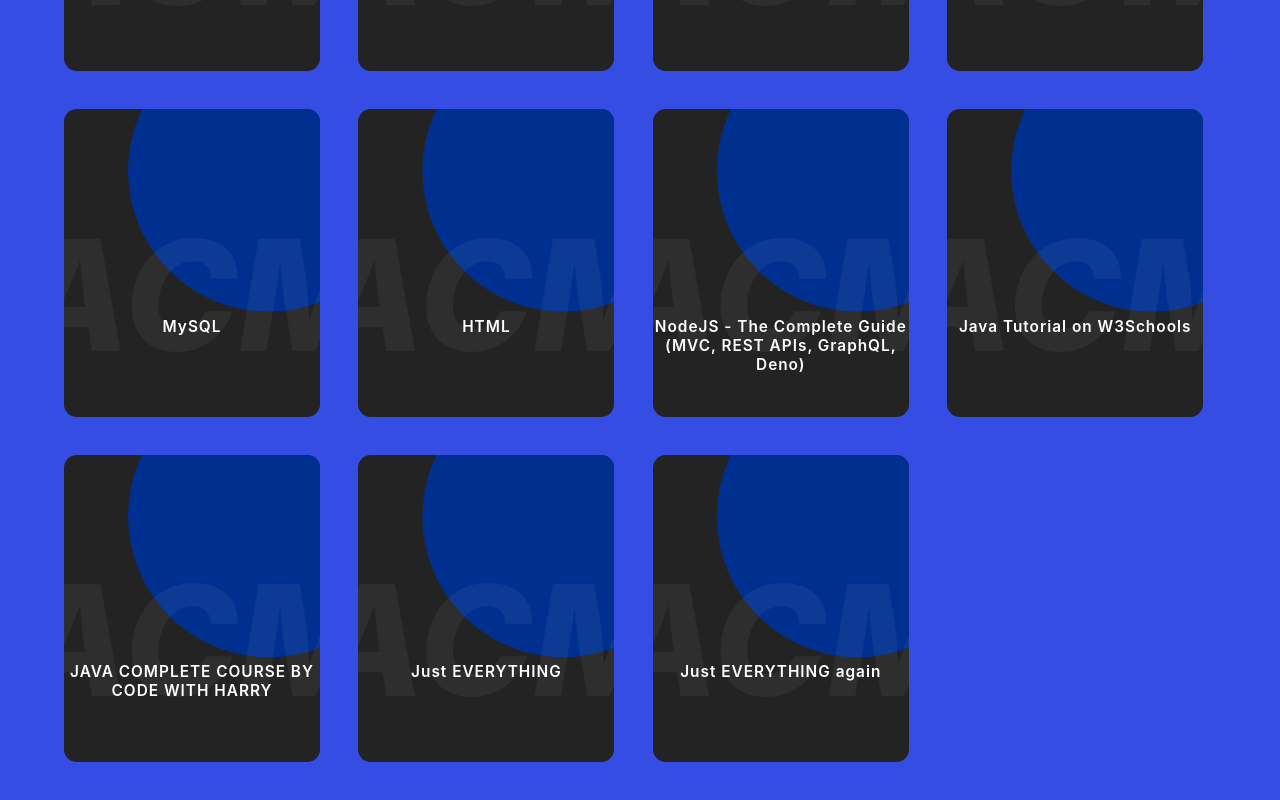
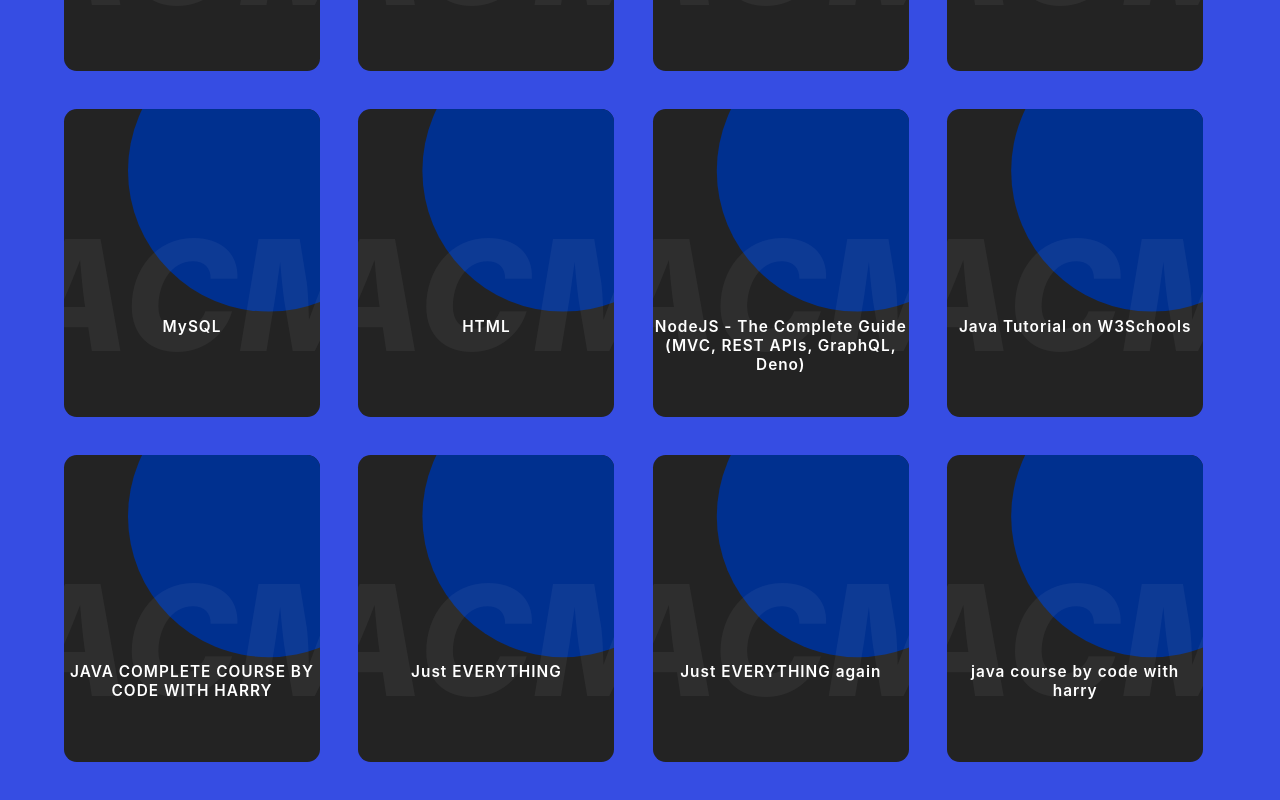
Before and after one commit to ACM-JUIT/Learning-Resources, a React (Create React App) app: page / in a window 1280 px wide. Shown: the part 1637-2437 px from the top of the page. Built offline with nearby package versions, Linux system fonts and the light colour scheme.

Commit message:
java course

```diff
--- a/src/data.js
+++ b/src/data.js
@@ -115,4 +115,9 @@
   brief: " SAB KUCH ",
   link: "https://www.tutorialspoint.com/tutorialslibrary.htm",
 },
+{
+  courseName: "java course by code with harry",
+  brief: " Java course ",
+  link: "https://www.youtube.com/watch?v=ntLJmHOJ0ME&list=PLu0W_9lII9agS67Uits0UnJyrYiXhDS6q",
+},
 ];
```
